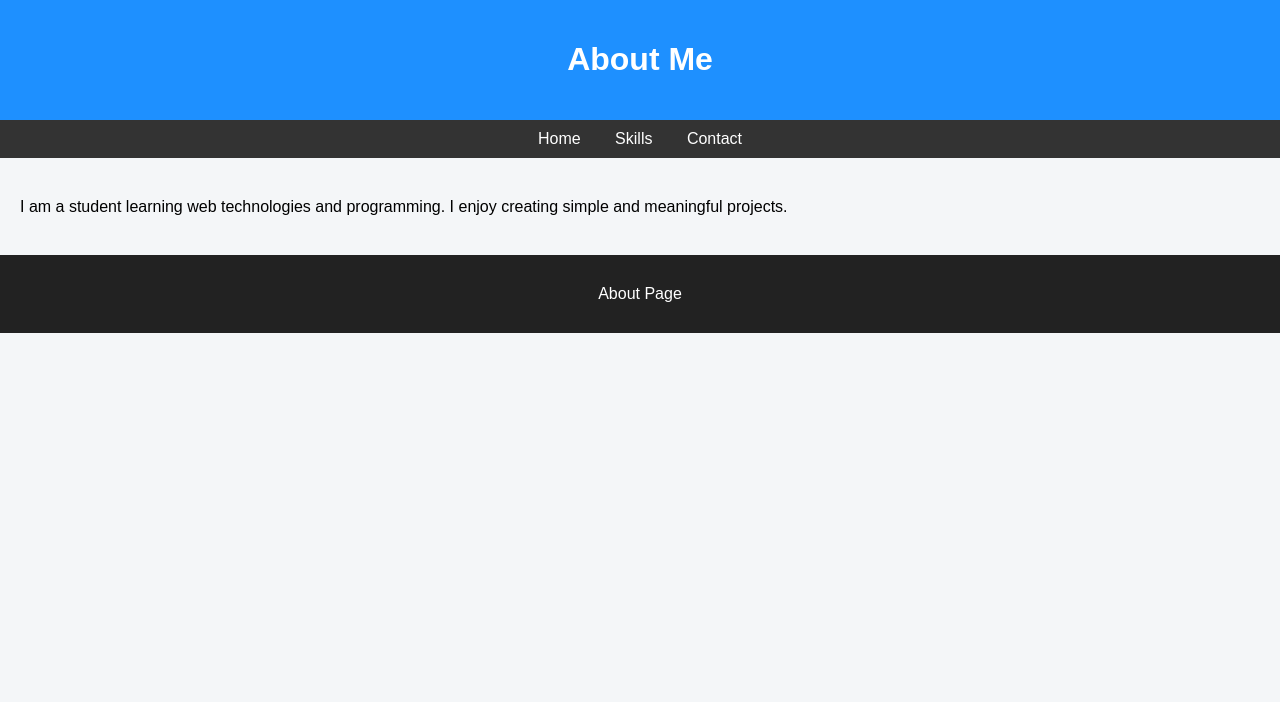
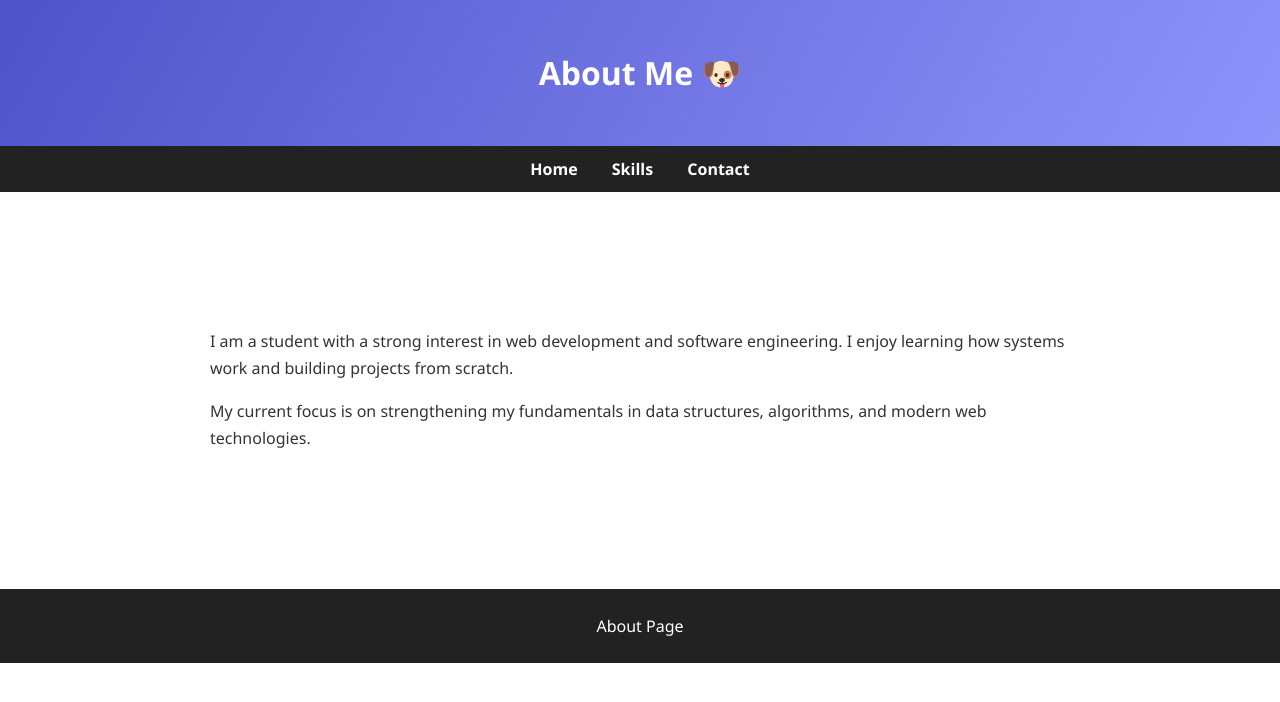
Before and after one commit to RON999000/WEB-TECH, a PHP site: page /about.html in a window 1280 px wide. Shown: the top 702 px of the page. Run offline with PHP 8.4, Linux system fonts and the light colour scheme.

Commit message:
Modifications Done

```diff
--- a/EXP3/about.html
+++ b/EXP3/about.html
@@ -6,15 +6,18 @@
 
     <!-- INTERNAL CSS -->
     <style>
-        p {
-            line-height: 1.6;
+        .about-box {
+            background-color: white;
+            padding: 20px;
+            border-radius: 8px;
+            line-height: 1.7;
         }
     </style>
 </head>
 <body>
 
 <header>
-    <h1>About Me</h1>
+    <h1>About Me 🐶</h1>
 </header>
 
 <nav>
@@ -24,10 +27,17 @@
 </nav>
 
 <section>
-    <p>
-        I am a student learning web technologies and programming.
-        I enjoy creating simple and meaningful projects.
-    </p>
+    <div class="about-box">
+        <p>
+            I am a student with a strong interest in web development
+            and software engineering. I enjoy learning how systems work
+            and building projects from scratch.
+        </p>
+        <p>
+            My current focus is on strengthening my fundamentals in
+            data structures, algorithms, and modern web technologies.
+        </p>
+    </div>
 </section>
 
 <footer>
--- a/EXP3/style.css
+++ b/EXP3/style.css
@@ -1,20 +1,21 @@
 body {
-    font-family: Arial, sans-serif;
-    background-color: #f4f6f8;
     margin: 0;
-    padding: 0;
+    font-family: "Segoe UI", Arial, sans-serif;
+    background:linear-gradient(120 deg,#9f5ad4,#323576);
+    color: #333;
+    padding: auto;
 }
 
 header {
-    background-color: #1e90ff;
+    background: linear-gradient(120deg, #4e54c8, #8f94fb);
     color: white;
-    padding: 20px;
+    padding: 30px;
     text-align: center;
 }
 
 nav {
-    background-color: #333;
-    padding: 10px;
+    background-color: #222;
+    padding: 12px;
     text-align: center;
 }
 
@@ -22,14 +23,22 @@ nav a {
     color: white;
     text-decoration: none;
     margin: 0 15px;
+    font-weight: bold;
 }
 
 nav a:hover {
-    text-decoration: underline;
+    color: #8f94fb;
 }
 
 section {
-    padding: 20px;
+    padding: 100px;
+    max-width: 900px;
+    margin: auto;
+    background: linear-gradient(120 deg,#a562bc,#7577a1);
+}
+
+h2 {
+    color: #8d1c3e;
 }
 
 footer {
```
Also changed, not shown: EXP3/contact.html (+10 -2 lines), EXP3/index.html (+14 -5 lines), EXP3/skills.html (+13 -4 lines).
